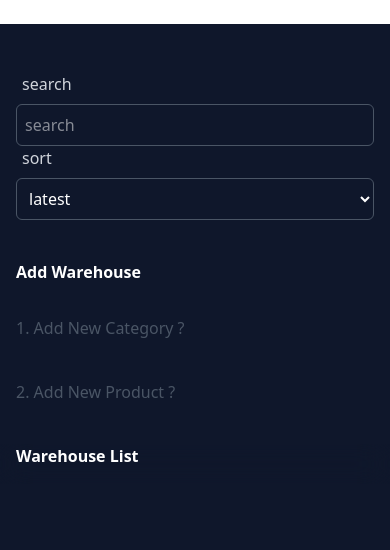
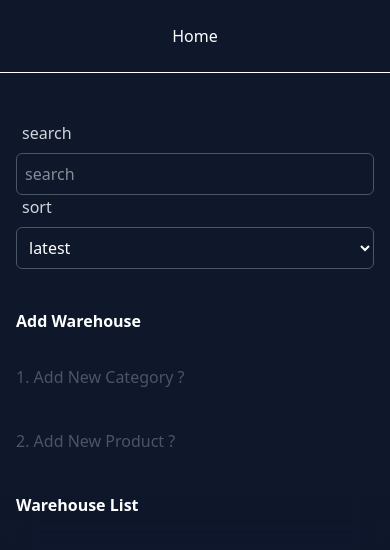
Before and after one commit to mhdix/warehousing-app, a React (Vite) app: page / in a window 390 px wide. Shown: the top 550 px of the page. Built offline with nearby package versions, Linux system fonts and the light colour scheme.

Commit message:
fixUI: fixed responsive

```diff
--- a/src/App.jsx
+++ b/src/App.jsx
@@ -4,14 +4,15 @@ import WrehouseProvider from "./components/WarehouseProvider";
 import AddProduct from "./components/AddProduct/AddProduct";
 import Home from "./pages/Home";
 import WarehoueseList from "./components/WarehouseList/WarehouseList";
+import WarehouseList from "./components/WarehouseList/WarehouseList";
 
 function App() {
   return (
-    <div className="overflow-hidden min-h-screen bg-red-500">
+    <div className="overflow-hidden min-h-screen bg-slate-900">
       <Routes>
         <Route path="/" element={<WrehouseProvider />}>
           <Route index element={<Home />} />
-          <Route path="/one" element={<AddProduct />} />
+          <Route path="/list" element={<WarehouseList />} />
           <Route path="/wrehouse-list" element={<WarehoueseList />} />
         </Route>
       </Routes>
--- a/src/components/AddCategory/AddCategory.jsx
+++ b/src/components/AddCategory/AddCategory.jsx
@@ -38,16 +38,18 @@ const AddCategory = ({ categories, setCategories }) => {
     >
       <button
         onClick={() => setIsOpenCategory((is) => !is)}
-        className={`text-gray-600 text-start text-md cursor-pointer hover:text-gray-400 duration-300 ${isOpenCategory ? "" : "mt-4"}` }
+        className={`text-gray-600 text-start text-md cursor-pointer hover:text-gray-400 duration-300 ${
+          isOpenCategory ? "" : "mt-4"
+        }`}
       >
-        {isOpenCategory ? "Close form ?" : "1. Add New Category ?"}
+        {isOpenCategory ? null : "1. Add New Category ?"}
       </button>
       <div
-        className={
+        className={`${
           !isOpenCategory
             ? "left-[2800px] duration-500 absolute w-full mt-40"
             : "relative left-0 duration-300"
-        }
+        }`}
       >
         {/* <AddCategoryForm
           setIsOpen={setIsOpenCategory}
--- a/src/components/AddProduct/AddProduct.jsx
+++ b/src/components/AddProduct/AddProduct.jsx
@@ -33,7 +33,7 @@ const AddProduct = ({ categories, setProducts }) => {
         onClick={() => setIsOpenCategory((is) => !is)}
         className="text-gray-600 text-start text-md cursor-pointer hover:text-gray-400 duration-300"
       >
-        {isOpenCategory ? "Close form ?" : "2. Add New Product ?"}
+        {isOpenCategory ? null : "2. Add New Product ?"}
       </button>
       <div
         className={
--- a/src/components/Filter.jsx
+++ b/src/components/Filter.jsx
@@ -4,9 +4,11 @@ import Label from "./Form/Label";
 
 const Filter = ({ onSort, onSearch, sort, search }) => {
   return (
-    <div className="lg:grid lg:grid-cols-2 gap-20 w-full px-4">
-      <Input className="w-full" label="search" onChange={onSearch} />
-      <div className="flex flex-col">
+    <div className="lg:grid lg:grid-cols-12 w-full px-4">
+      <div className="col-span-4 ">
+        <Input className="w-full" label="search" onChange={onSearch} />
+      </div>
+      <div className="flex flex-col col-span-4 col-start-7">
         <Label>sort</Label>
         <select
           name=""
--- a/src/components/Navbar.jsx
+++ b/src/components/Navbar.jsx
@@ -1,9 +1,13 @@
 import React from 'react'
+import { NavLink } from 'react-router-dom'
 
 const Navbar = () => {
   return (
-    <div className='bg-white'>Navbar</div>
-  )
+    <div className="text-white flex justify-center border-b py-4 ">
+      {/* <NavLink className='hover:bg-white/20 p-2 px-4 rounded-md' to={"/list"}>List</NavLink> */}
+      <NavLink className='hover:bg-white/20 p-2 px-4 rounded-md' to={"/"}>Home</NavLink>
+    </div>
+  );
 }
 
 export default Navbar
--- a/src/components/WarehouseList/WarehouseList.jsx
+++ b/src/components/WarehouseList/WarehouseList.jsx
@@ -14,8 +14,8 @@ const WarehouseList = ({ products, categories, setProducts }) => {
     setProducts(filteredProducts);
   };
   return (
-    <div className="z-50 relative overflow-x-scroll lg:overflow-x-visible overflow-hidden w-full">
-      {products.length > 0 && (
+    <div className="   relative overflow-x-scroll lg:overflow-x-visible overflow-hidden w-full">
+      {products?.length > 0 && (
         <table className="w-full lg:min-w-full divide-y divide-white overflow-hidden rounded-xl ">
           <thead className="bg-slate-800">
             <tr>
--- a/src/components/WarehouseProvider.jsx
+++ b/src/components/WarehouseProvider.jsx
@@ -5,8 +5,10 @@ import { Outlet } from "react-router-dom";
 
 const WrehouseProvider = () => {
   return (
-    <div className="min-h-screen bg-slate-900 relative text-white ">
-      <Navbar />
+    <div className="min-h-screen text-white relative">
+      <div className="w-full z-30">
+        <Navbar />
+      </div>
       <div className="max-w-6xl mx-auto py-4 my-8 relative">
         <Outlet />
       </div>
--- a/src/pages/Home.jsx
+++ b/src/pages/Home.jsx
@@ -55,15 +55,15 @@ const Home = () => {
           onSearch={searchHandler}
         />
       </div>
-      <div className="lg:col-span-6 space-y-4 z-0 px-4">
+      <div className="lg:col-span-6 space-y-4 z-0 px-4 relative">
         <p className="font-bold">Add Warehouse</p>
-        <div className="flex flex-col lg:w-3/5 w-full lg:gap-10 gap-20">
+        <div className="flex flex-col lg: w-full lg:gap-10 gap-20">
           <AddCategory categories={categories} setCategories={setCategories} />
           <AddProduct categories={categories} setProducts={setProducts} />
         </div>
       </div>
-      <div className="col-span-1 lg:col-span-6 w-full overflow-hidden space-y-4 z-50 px-4 backdrop-filter backdrop-blur-lg lg:pt-0 relative">
-        <p className="font-bold">Warehouse List</p>
+      <div className="col-span-1 lg:col-span-6 w-full overflow-hidden space-y-4 z-20 px-4 backdrop-filter backdrop-blur-lg lg:pt-0 relative ">
+        <p className="font-bold mb-11">Warehouse List</p>
         <div className="w-full">
           <WarehoueseList
             products={filteredProducts}
```
